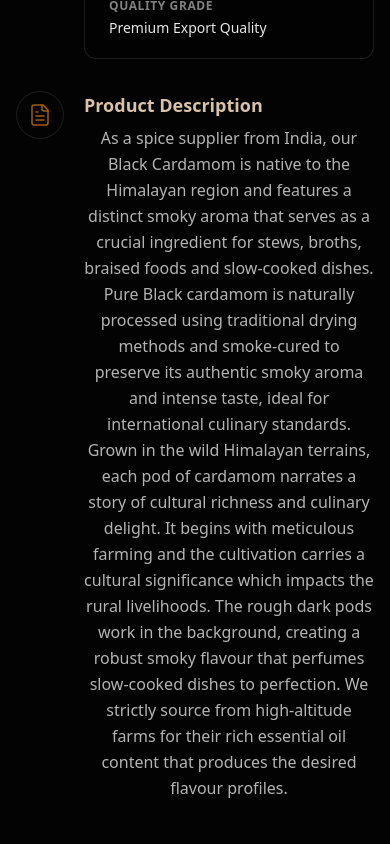
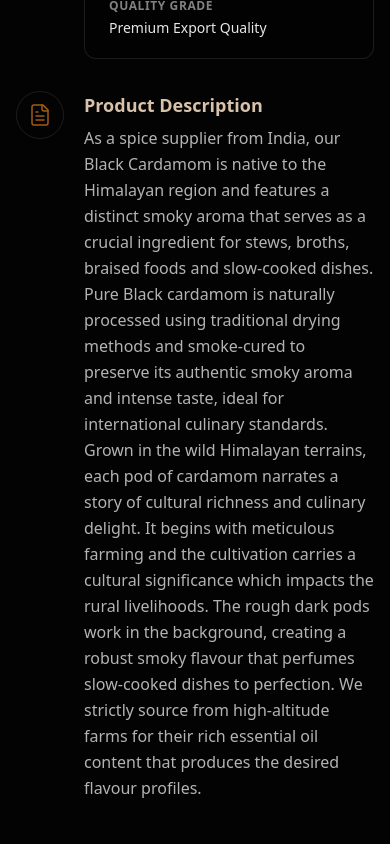
Before and after one commit to Abhigyan9831/Exim, a React (Vite) app: page /products in a window 390 px wide. Shown: the part 2120-2964 px from the top of the page. Built offline with nearby package versions, Linux system fonts and the light colour scheme.

Commit message:
Left-align product description on mobile in Products page

```diff
--- a/src/app/pages/Products.tsx
+++ b/src/app/pages/Products.tsx
@@ -147,7 +147,7 @@ export function Products() {
                   </div>
                   <div>
                     <h3 className="text-[#d8c2aa] font-semibold text-lg mb-1.5">Product Description</h3>
-                    <p className="text-center sm:text-left text-white/70 text-base leading-relaxed">As a spice supplier from India, our Black Cardamom is native to the Himalayan region and features a distinct smoky aroma that serves as a crucial ingredient for stews, broths, braised foods and slow-cooked dishes. Pure Black cardamom is naturally processed using traditional drying methods and smoke-cured to preserve its authentic smoky aroma and intense taste, ideal for international culinary standards. Grown in the wild Himalayan terrains, each pod of cardamom narrates a story of cultural richness and culinary delight. It begins with meticulous farming and the cultivation carries a cultural significance which impacts the rural livelihoods. The rough dark pods work in the background, creating a robust smoky flavour that perfumes slow-cooked dishes to perfection. We strictly source from high-altitude farms for their rich essential oil content that produces the desired flavour profiles.</p>
+                    <p className="text-left text-white/70 text-base leading-relaxed">As a spice supplier from India, our Black Cardamom is native to the Himalayan region and features a distinct smoky aroma that serves as a crucial ingredient for stews, broths, braised foods and slow-cooked dishes. Pure Black cardamom is naturally processed using traditional drying methods and smoke-cured to preserve its authentic smoky aroma and intense taste, ideal for international culinary standards. Grown in the wild Himalayan terrains, each pod of cardamom narrates a story of cultural richness and culinary delight. It begins with meticulous farming and the cultivation carries a cultural significance which impacts the rural livelihoods. The rough dark pods work in the background, creating a robust smoky flavour that perfumes slow-cooked dishes to perfection. We strictly source from high-altitude farms for their rich essential oil content that produces the desired flavour profiles.</p>
                   </div>
                 </div>
               </div>
```
